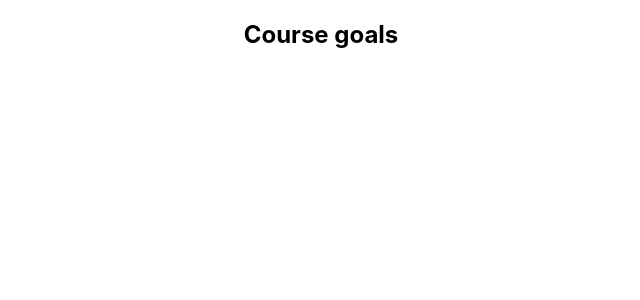
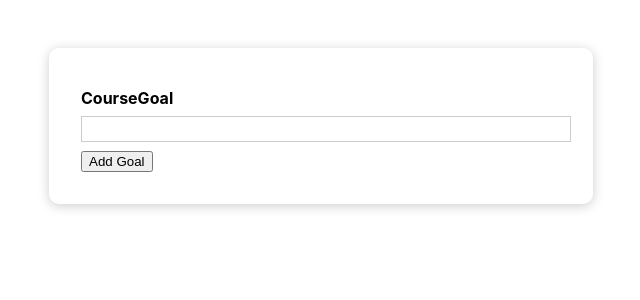
Before and after one commit to GururajChadaga/course-goals, a JavaScript app: page / in a window 1280 px wide. Shown: the top 300 px of the page, without its empty margins (319-959 px from the left). Built offline with nearby package versions, Linux system fonts and the light colour scheme; the HTML template or start-up script is replaced by a standard one.

Commit message:
Added CourseInput component

```diff
--- a/src/App.css
+++ b/src/App.css
@@ -1,38 +1,8 @@
-.App {
-  text-align: center;
+#goal-form {
+  width: 30rem;
+  max-width: 90%;
+  margin: 3rem auto;
+  padding: 2rem;
+  box-shadow: 0 2px 12px rgba(0, 0, 0, 0.2);
+  border-radius: 10px;
 }
-
-.App-logo {
-  height: 40vmin;
-  pointer-events: none;
-}
-
-@media (prefers-reduced-motion: no-preference) {
-  .App-logo {
-    animation: App-logo-spin infinite 20s linear;
-  }
-}
-
-.App-header {
-  background-color: #282c34;
-  min-height: 100vh;
-  display: flex;
-  flex-direction: column;
-  align-items: center;
-  justify-content: center;
-  font-size: calc(10px + 2vmin);
-  color: white;
-}
-
-.App-link {
-  color: #61dafb;
-}
-
-@keyframes App-logo-spin {
-  from {
-    transform: rotate(0deg);
-  }
-  to {
-    transform: rotate(360deg);
-  }
-}
--- a/src/App.js
+++ b/src/App.js
@@ -1,9 +1,12 @@
 import './App.css';
+import CourseInput from './components/CourseGoals/CourseInput/CourseInput';
 
 function App() {
   return (
     <div className="App">
-      <h2>Course goals</h2>
+      <section id="goal-form">
+        <CourseInput />
+      </section>
     </div>
   );
 }
--- /dev/null
+++ b/src/components/CourseGoals/CourseInput/CourseInput.css
@@ -0,0 +1,24 @@
+.form-control {
+  margin: 0.5rem 0;
+}
+
+.form-control label {
+  font-weight: bold;
+  display: block;
+  margin-bottom: 0.5rem;
+}
+
+.form-control input {
+  display: block;
+  width: 100%;
+  border: 1px solid #ccc;
+  font: inherit;
+  line-height: 1.5rem;
+  padding: 0 0.25rem;
+}
+
+.form-control input:focus {
+  outline: none;
+  background: #fad0ec;
+  border-color: #8b005d;
+}
--- /dev/null
+++ b/src/components/CourseGoals/CourseInput/CourseInput.js
@@ -0,0 +1,13 @@
+import './CourseInput.css';
+const CourseInput = () => {
+  return (
+    <form>
+      <div class='form-control'>
+        <label>CourseGoal</label>
+        <input type='text' />
+      </div>
+      <button>Add Goal</button>
+    </form>
+  );
+};
+export default CourseInput;
```
